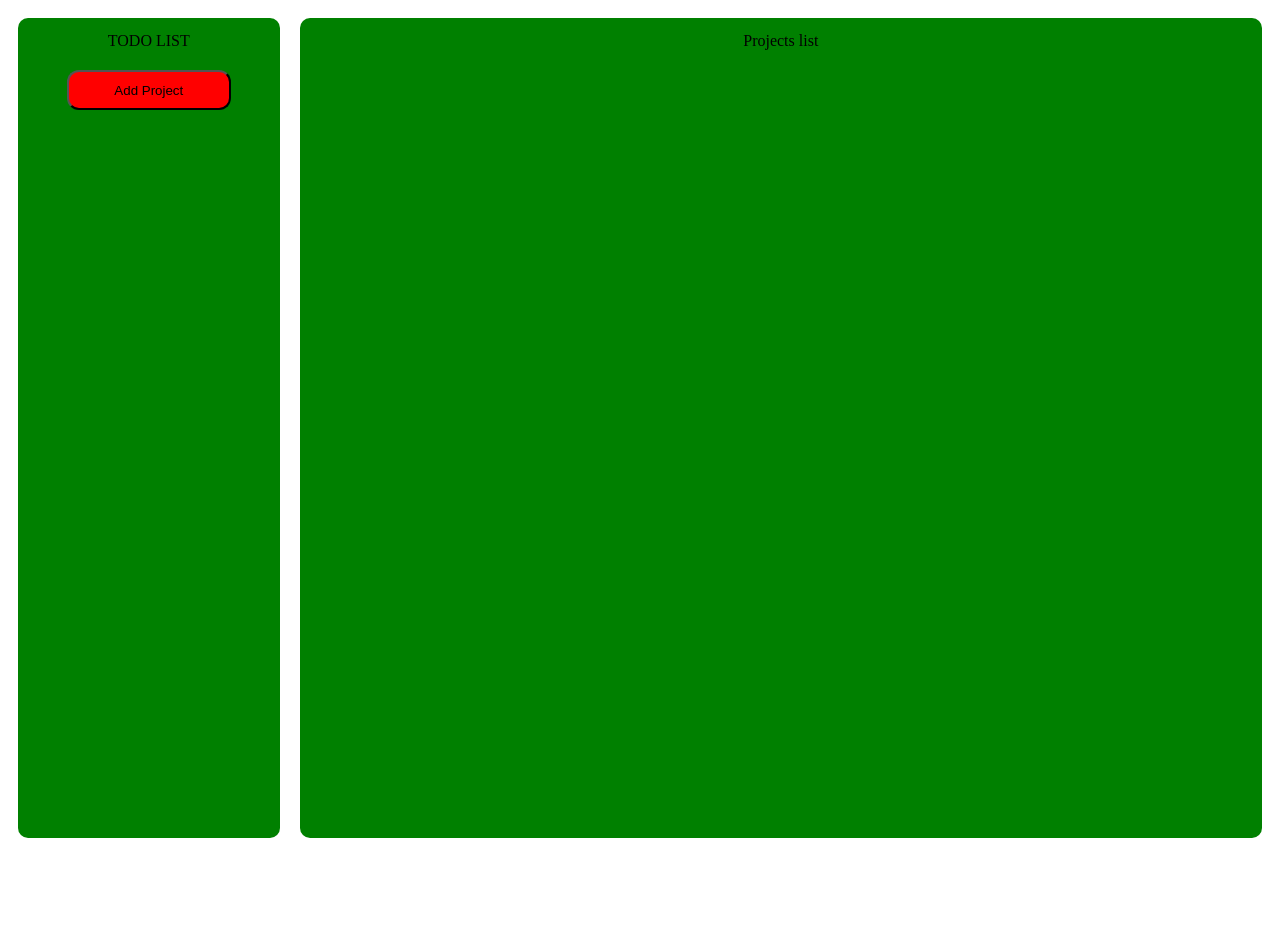
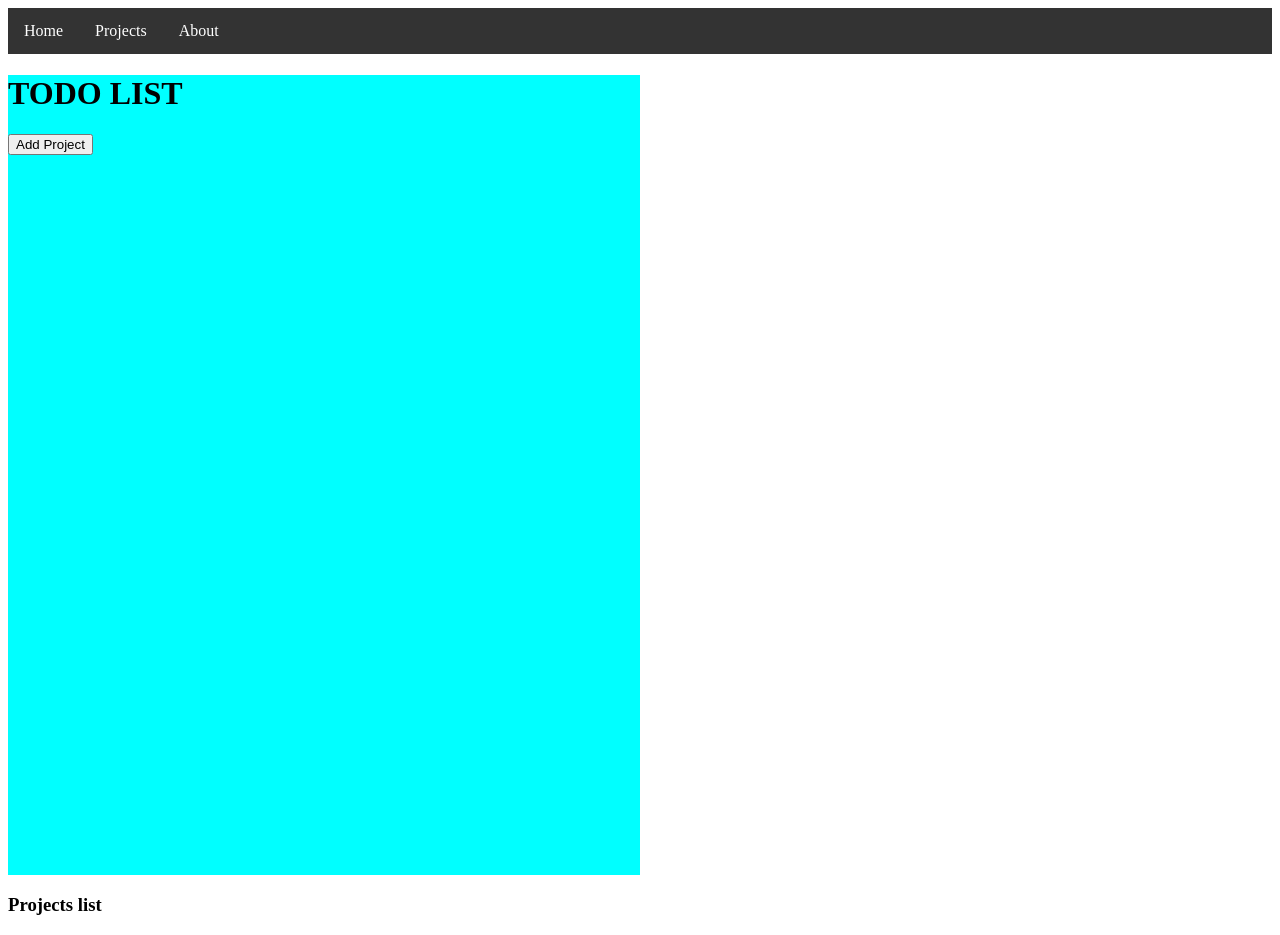
Before and after one commit to Daniel-Kav/todo-list, a plain HTML site: page index.html in a window 1280 px wide. Before the commit the page ends 856 px from the top, so only its background shows below. Drawn offline with Linux system fonts and the light colour scheme.

Commit message:
added some divs to the dom

```diff
--- a/index.html
+++ b/index.html
@@ -7,7 +7,11 @@
     <link rel="stylesheet" href="styles.css">
 </head>
 <body>
-    <div class="content"></div>
+    <div class="container">
+        <div class="nav"></div>
+        <div class="content"></div>
+    </div>
+
     <script src="main.js"></script>
 </body>
 </html>
--- a/main.js
+++ b/main.js
@@ -1,13 +1,39 @@
 const content = document.querySelector('.content');
 const container = document.createElement('div');
 
+// Create a navigation bar div
+const navBar = document.createElement('div');
+navBar.className = 'navbar';
+
+// Create navigation links
+const homeLink = document.createElement('a');
+homeLink.href = '#'; // Set the appropriate href value
+homeLink.textContent = 'Home';
+
+const projectsLink = document.createElement('a');
+projectsLink.href = '#'; // Set the appropriate href value
+projectsLink.textContent = 'Projects';
+
+const aboutLink = document.createElement('a');
+aboutLink.href = '#'; // Set the appropriate href value
+aboutLink.textContent = 'About';
+
+// Append the navigation links to the navigation bar
+navBar.appendChild(homeLink);
+navBar.appendChild(projectsLink);
+navBar.appendChild(aboutLink);
+
+// Append the navigation bar to the content div
+content.appendChild(navBar);
+
+// Create a project div
 const projectDiv = document.createElement('div');
 projectDiv.className = 'project';
-projectDiv.innerHTML = 'TODO LIST';
+projectDiv.innerHTML = '<h1>TODO LIST</h1>';
 
 const projectList = document.createElement('div');
 projectList.className = 'project-list';
-projectList.innerHTML = 'Projects list';
+projectList.innerHTML = '<h3>Projects list</h3>';
 
 const projectBtn = document.createElement('button');
 projectBtn.className = 'project-btn';
@@ -17,10 +43,10 @@ projectDiv.appendChild(projectBtn);
 content.appendChild(projectDiv);
 content.appendChild(projectList);
 
-function addProject () {
-
+function addProject() {
+  // Your addProject function logic here
 }
 
-function removeProject () {
-
+function removeProject() {
+  // Your removeProject function logic here
 }
--- a/styles.css
+++ b/styles.css
@@ -1,40 +1,40 @@
 
+/* Style for the navigation bar */
+.navbar {
+    background-color: #333; /* Background color for the navigation bar */
+    overflow: hidden;
+  }
 
-.content{
-    display: flex;
+  /* Style for the navigation links */
+  .navbar a {
+    float: left; /* Float the links to the left to create a horizontal layout */
+    display: block; /* Display links as block elements */
+    color: white; /* Text color */
+    text-align: center; /* Center-align text */
+    padding: 14px 16px; /* Add padding around the links */
+    text-decoration: none; /* Remove underline from links */
+  }
 
-}
-.project{
-    background-color: green;
-    height: 99vh;
-    width: 20%;
-    border-radius: 10px;
-    display: flex;
-    flex-direction: column;
-    font-size: 16px;
-    padding: 14px;
-    margin: 10px;
-    align-items: center;
-}
-.project-btn{
-    background-color: red;
-    margin: 20px;
-    border-radius: 12px;
-    height: 40px;
-    width: 70%;
-}
-.project-list{
-    background-color: green;
-    height: 99vh;
-    width: 80%;
-    border-radius: 10px;
-    display: flex;
-    flex-direction: column;
-    font-size: 16px;
-    padding: 14px;
-    margin: 10px;
-    align-items: center;
-}
-.project-btn:hover{
+  /* Change link color on hover */
+  .navbar a:hover {
+    background-color: #ddd; /* Background color on hover */
+    color: black; /* Text color on hover */
+  }
 
-}
+  /* Style for the project div */
+  .project {
+    margin-top: 15px;
+    background-color: aqua;
+    height: 100vh;
+    width: 50%;
+  }
+
+  /* Style for the project list div */
+  .project-list {
+    /* Add styles for the project list */
+  }
+
+  /* Style for the Add Project button */
+  .project-btn {
+    /* Add styles for the Add Project button */
+  }
```
